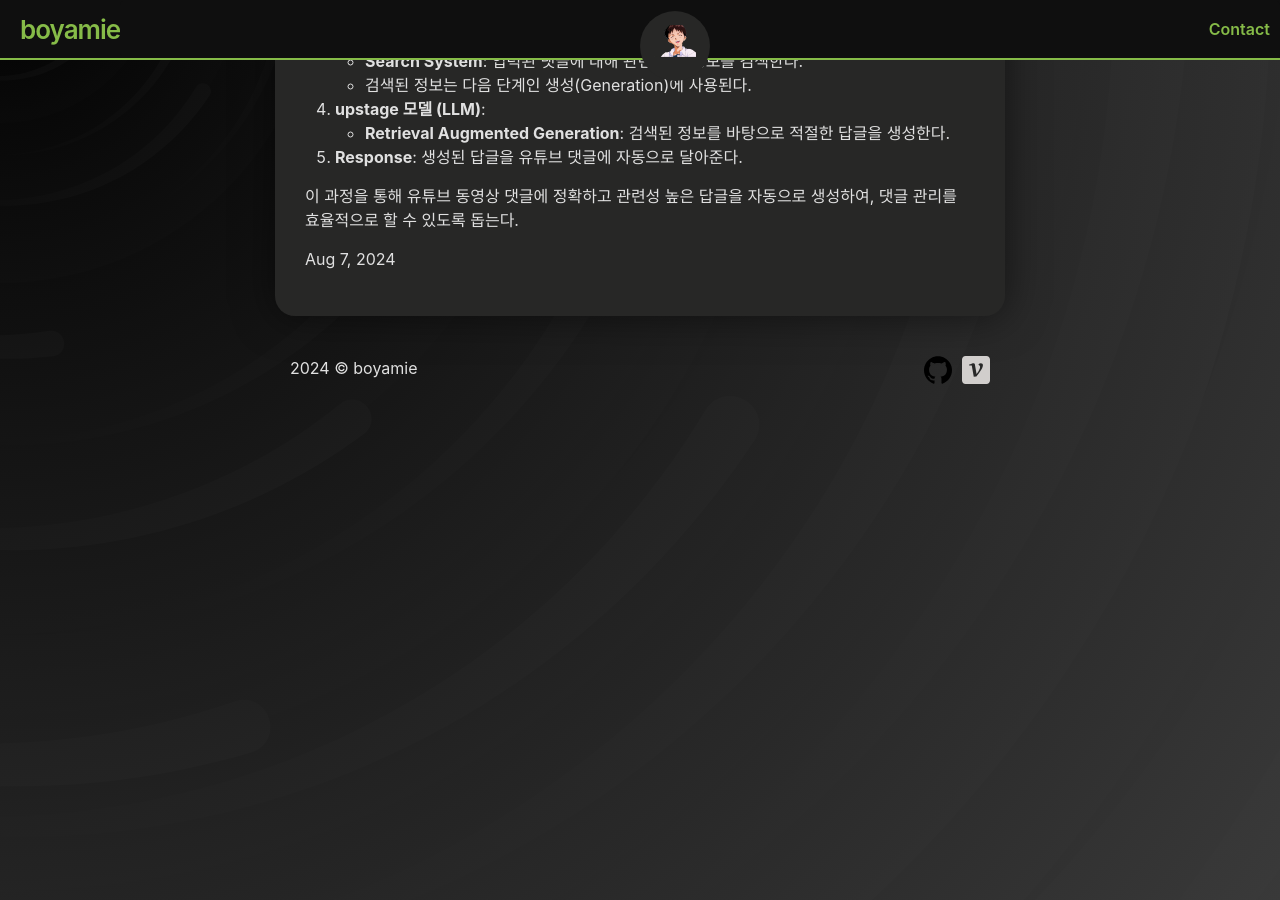
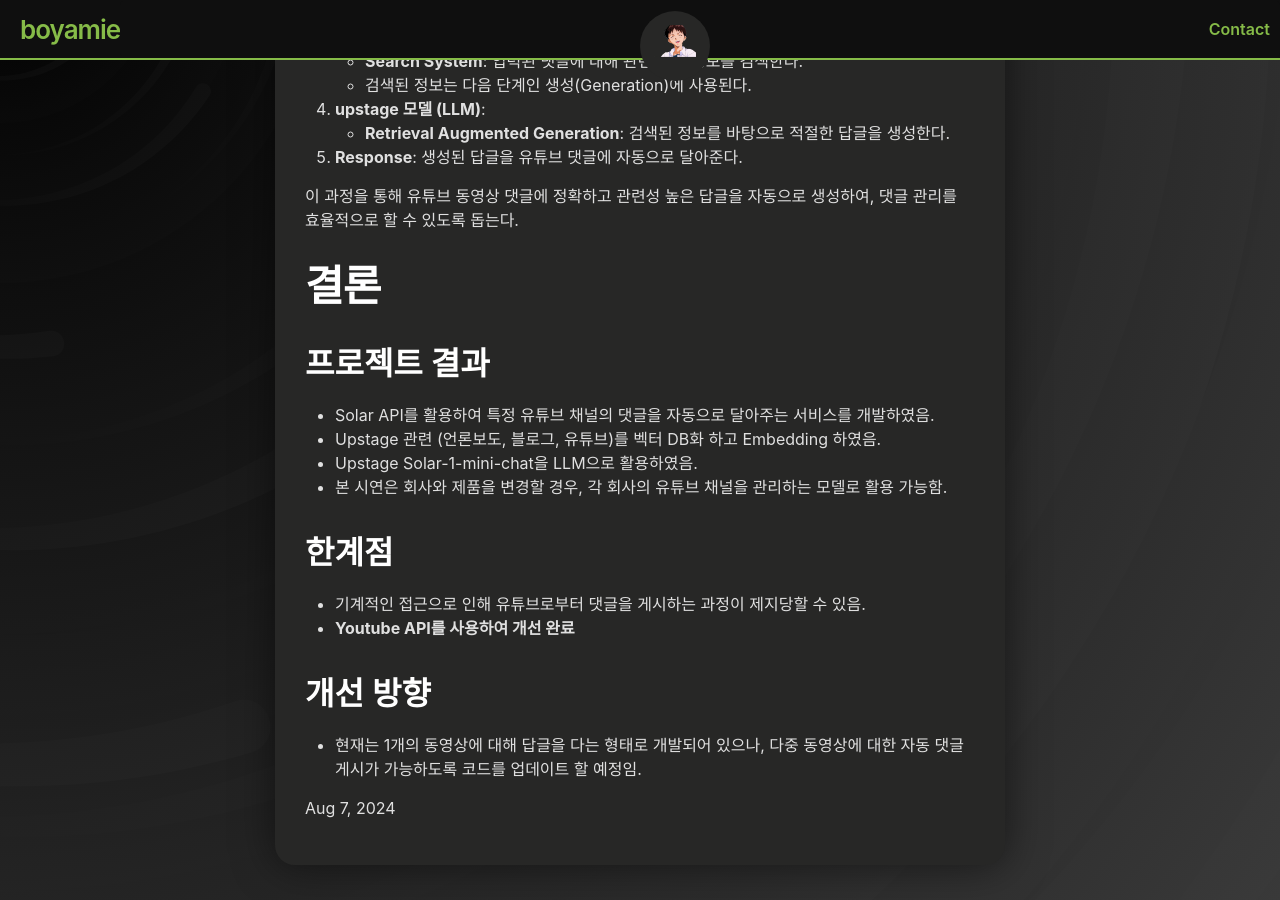
Before and after one commit to boyamie/boyamie.github.io, a Jekyll site: the page built from _posts/2024-08-07-boostcamp_003.md, in a window 1280 px wide and 900 px high, scrolled down 4837 px. Built offline with Jekyll 4.4.1, drawn with Linux system fonts in a browser that asks for light colours.

Commit message:
Update 2024-08-07-boostcamp_003.md

```diff
--- a/_posts/2024-08-07-boostcamp_003.md
+++ b/_posts/2024-08-07-boostcamp_003.md
@@ -159,3 +159,18 @@ Embedding Model은 비정형 데이터를 구조화된 벡터 형식으로 변
 5. **Response**: 생성된 답글을 유튜브 댓글에 자동으로 달아준다.
 
 이 과정을 통해 유튜브 동영상 댓글에 정확하고 관련성 높은 답글을 자동으로 생성하여, 댓글 관리를 효율적으로 할 수 있도록 돕는다.
+
+# 결론
+
+## 프로젝트 결과
+- Solar API를 활용하여 특정 유튜브 채널의 댓글을 자동으로 달아주는 서비스를 개발하였음.
+- Upstage 관련 (언론보도, 블로그, 유튜브)를 벡터 DB화 하고 Embedding 하였음.
+- Upstage Solar-1-mini-chat을 LLM으로 활용하였음.
+- 본 시연은 회사와 제품을 변경할 경우, 각 회사의 유튜브 채널을 관리하는 모델로 활용 가능함.
+
+## 한계점
+- 기계적인 접근으로 인해 유튜브로부터 댓글을 게시하는 과정이 제지당할 수 있음.
+- **Youtube API를 사용하여 개선 완료**
+
+## 개선 방향
+- 현재는 1개의 동영상에 대해 답글을 다는 형태로 개발되어 있으나, 다중 동영상에 대한 자동 댓글 게시가 가능하도록 코드를 업데이트 할 예정임.
```
